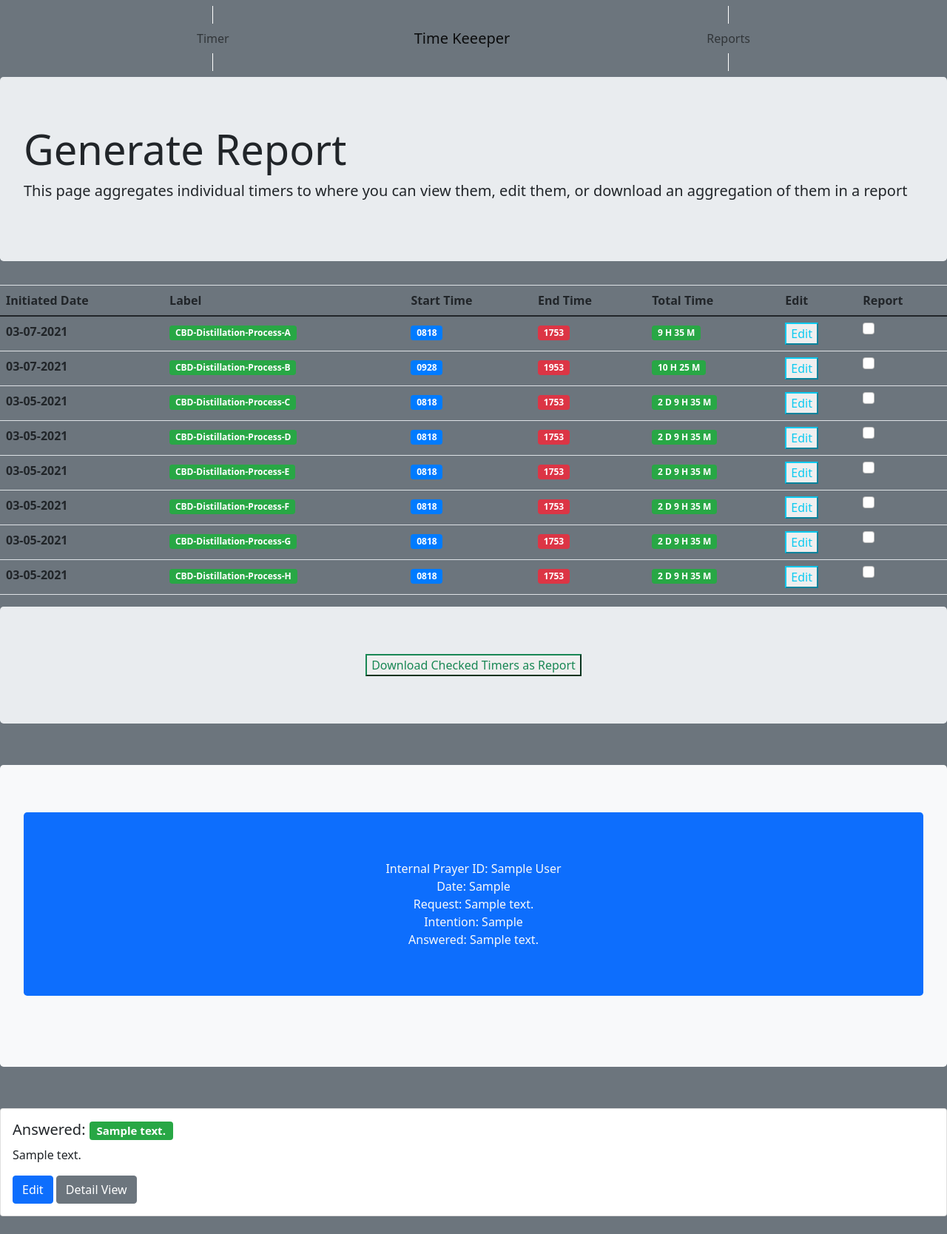
After one commit to jamesaveryking/timer, a Django app: template mockup/mockups/templates/mockupCreateReport.html in a window 1280 px wide. The commit adds this page. Shown: the whole page at 74% size. Run offline with Django 3.2, Linux system fonts and the light colour scheme; the template is opened without the code that fills it: most values are stand-ins (such as "Sample title", 1, 10 or a date in 2020); some libraries are stand-ins or nearby versions.

Commit message:
Adding reporting mockup

```diff
--- /dev/null
+++ b/mockup/mockups/templates/mockupCreateReport.html
@@ -0,0 +1,219 @@
+
+{% extends 'base.html' %}
+    {% block content %}
+
+    <div class="jumbotron">
+      <h1 class="display-4">Generate Report</h1>
+      <p class="lead">This page aggregates individual timers to where you can view them, edit them, or download an aggregation of them in a report</p>
+    </div>
+
+    <table class="table">
+      <thead>
+        <tr>
+          <th scope="col">Initiated Date</th>
+          <th scope="col">Label</th>
+          <th scope="col">Start Time</th>
+          <th scope="col">End Time</th>
+          <th scope="col">Total Time</th>
+          <th scope="col">Edit</th>
+          <th scope="col">Report</th>
+        </tr>
+      </thead>
+      <tbody>
+        <!--
+        {% if pastTimers %}
+          {% for pastRequest in pastRequests %}
+          <tr>
+            <th scope="row">{{ pastRequest.r_initiated }}</th>
+            <td><span class="badge badge-dark">{{ pastRequest.r_category }}</span></td>
+            <td><span class="badge badge-info">{{ pastRequest.r_description }}</span></td>
+            <td><span class="badge badge-primary">{{ pastRequest.r_intention }}</span></td>
+            <td><span class="badge badge-dark">{{ pastRequest.r_verses }}</span></td>
+            <td><span class="badge badge-success">{{ pastRequest.r_answered }}</span></td>
+            <td><a href='' class="badge badge-light">Edit</a></td>
+          </tr>
+          {% endfor %}
+        {% endif %}
+        -->
+          <tr>
+            <th scope="row">03-07-2021</th>
+            <td><span class="badge badge-success">CBD-Distillation-Process-A</span></td>
+            <td><span class="badge badge-primary">0818</span></td>
+            <td><span class="badge badge-danger">1753</span></td>
+            <td><span class="badge badge-success">9 H 35 M</span></td>
+            <form action="#">
+            <td><input type='submit' value='Edit' class='btn- btn-outline-info'></td>
+            <td>
+              <div class="form-check-inline">
+              <input class="form-check-input" type="checkbox" value="" id="defaultCheck1">
+              </div>
+            </td>
+            </form>
+          </tr>
+          <tr>
+            <th scope="row">03-07-2021</th>
+            <td><span class="badge badge-success">CBD-Distillation-Process-B</span></td>
+            <td><span class="badge badge-primary">0928</span></td>
+            <td><span class="badge badge-danger">1953</span></td>
+            <td><span class="badge badge-success">10 H 25 M</span></td>
+            <form action="#">
+            <td><input type='submit' value='Edit' class='btn- btn-outline-info'></td>
+            <td>
+              <div class="form-check-inline">
+              <input class="form-check-input" type="checkbox" value="" id="defaultCheck1">
+              </div>
+            </td>
+            </form>
+          </tr>
+          <tr>
+            <th scope="row">03-05-2021</th>
+            <td><span class="badge badge-success">CBD-Distillation-Process-C</span></td>
+            <td><span class="badge badge-primary">0818</span></td>
+            <td><span class="badge badge-danger">1753</span></td>
+            <td><span class="badge badge-success">2 D 9 H 35 M</span></td>
+            <form action="#">
+            <td><input type='submit' value='Edit' class='btn- btn-outline-info'></td>
+            <td>
+              <div class="form-check-inline">
+              <input class="form-check-input" type="checkbox" value="" id="defaultCheck1">
+              </div>
+            </td>
+            </form>
+          </tr>
+          <tr>
+            <th scope="row">03-05-2021</th>
+            <td><span class="badge badge-success">CBD-Distillation-Process-D</span></td>
+            <td><span class="badge badge-primary">0818</span></td>
+            <td><span class="badge badge-danger">1753</span></td>
+            <td><span class="badge badge-success">2 D 9 H 35 M</span></td>
+            <form action="#">
+            <td><input type='submit' value='Edit' class='btn- btn-outline-info'></td>
+            <td>
+              <div class="form-check-inline">
+              <input class="form-check-input" type="checkbox" value="" id="defaultCheck1">
+              </div>
+            </td>
+            </form>
+          </tr>
+          <tr>
+            <th scope="row">03-05-2021</th>
+            <td><span class="badge badge-success">CBD-Distillation-Process-E</span></td>
+            <td><span class="badge badge-primary">0818</span></td>
+            <td><span class="badge badge-danger">1753</span></td>
+            <td><span class="badge badge-success">2 D 9 H 35 M</span></td>
+            <form action="#">
+            <td><input type='submit' value='Edit' class='btn- btn-outline-info'></td>
+            <td>
+              <div class="form-check-inline">
+              <input class="form-check-input" type="checkbox" value="" id="defaultCheck1">
+              </div>
+            </td>
+            </form>
+          </tr>
+          <tr>
+            <th scope="row">03-05-2021</th>
+            <td><span class="badge badge-success">CBD-Distillation-Process-F</span></td>
+            <td><span class="badge badge-primary">0818</span></td>
+            <td><span class="badge badge-danger">1753</span></td>
+            <td><span class="badge badge-success">2 D 9 H 35 M</span></td>
+            <form action="#">
+            <td><input type='submit' value='Edit' class='btn- btn-outline-info'></td>
+            <td>
+              <div class="form-check-inline">
+              <input class="form-check-input" type="checkbox" value="" id="defaultCheck1">
+              </div>
+            </td>
+            </form>
+          </tr>
+          <tr>
+            <th scope="row">03-05-2021</th>
+            <td><span class="badge badge-success">CBD-Distillation-Process-G</span></td>
+            <td><span class="badge badge-primary">0818</span></td>
+            <td><span class="badge badge-danger">1753</span></td>
+            <td><span class="badge badge-success">2 D 9 H 35 M</span></td>
+            <form action="#">
+            <td><input type='submit' value='Edit' class='btn- btn-outline-info'></td>
+            <td>
+              <div class="form-check-inline">
+              <input class="form-check-input" type="checkbox" value="" id="defaultCheck1">
+              </div>
+            </td>
+            </form>
+          </tr>
+          <tr>
+            <th scope="row">03-05-2021</th>
+            <td><span class="badge badge-success">CBD-Distillation-Process-H</span></td>
+            <td><span class="badge badge-primary">0818</span></td>
+            <td><span class="badge badge-danger">1753</span></td>
+            <td><span class="badge badge-success">2 D 9 H 35 M</span></td>
+            <form action="#">
+            <td><input type='submit' value='Edit' class='btn- btn-outline-info'></td>
+            <td>
+              <div class="form-check-inline">
+              <input class="form-check-input" type="checkbox" value="" id="defaultCheck1">
+              </div>
+            </td>
+            </form>
+          </tr>
+      </tbody>
+    </table>
+
+    <div class="jumbotron">
+      <center>
+      <input type='submit' value='Download Checked Timers as Report' class='btn- btn-outline-success'>
+      </center>
+    </div>
+
+
+      <div class='bg-secondary'>
+        <div id='content'>
+          <br>
+          <center>
+          <div class='jumbotron bg-light'>
+          {% if pastRequests %}
+            {% for pastRequest in pastRequests %}
+            <div class='jumbotron bg-primary text-light'>
+              Internal Prayer ID: {{ pastRequest.user.first_name }} {{ pastRequest.user.last_name }}
+              <div class='row'>
+                <div class="col-xs-auto col-xs-auto">
+                  Date: {{ pastRequest.r_initiated }}
+                </div>
+                <div class="col-xs-auto col-xs-auto">
+                  Request: {{ pastRequest.r_description }}
+                </div>
+              </div>
+              <div class='row'>
+                <div class="col-xs-auto col-xs-auto">
+                  Intention: {{ pastRequest.r_intention }}
+                </div>
+                <div class="col-xs-auto col-xs-auto">
+                  Answered: {{ pastRequest.r_answered }}
+                </div>
+              </div>
+            </div>
+            {% endfor %}
+          {% endif %}
+          </div>
+          </center>
+          </div>
+          <br>
+      </div>
+
+  {% if pastRequests %}
+    {% for pastRequest in pastRequests %}
+      <div class="row">
+        <div class="col-sm-12">
+          <div class="card">
+            <div class="card-body">
+              <h5 class="card-title">Answered: <span class="badge badge-success">{{ pastRequest.r_answered }}</span></h5>
+              <p class="card-text">{{ pastRequest.r_description }}</p>
+              <a href="#" class="btn btn-primary">Edit</a>
+              <a href="#" class="btn btn-secondary">Detail View</a>
+            </div>
+          </div>
+        </div>
+      </div>
+    <br>
+    {% endfor %}
+  {% endif %}
+{% endblock %}
--- a/mockup/mockups/templates/timer.html
+++ b/mockup/mockups/templates/timer.html
@@ -39,8 +39,8 @@
                   <div class="col">
                     <h3><span class="label label-info">Total Time</span></h3>
                     <input type="text" class="form-control" placeholder="01:00" disabled="true">
-                  </div>
-                  <div class="col">
+                    <br>
+                    <br>
                     <input type='submit' value='Save Timer' class='btn btn-outline-success'>
                   </div>
                 </div>
--- a/mockup/mockups/views.py
+++ b/mockup/mockups/views.py
@@ -25,7 +25,7 @@ def mockupLog(request):
     context = {}
     if(request.method == "GET"):
         context["success"] = str(request.method)
-        template = loader.get_template("mockupLog.html")
+        template = loader.get_template("mockupCreateReport.html")
         return HttpResponse(template.render(context, request))
     else:
         context["error"] = str(request.method)
```
Also changed, not shown: mockup/mockups/templates/mockupLog.html (deleted, +0 -84 lines), 2 other files.
